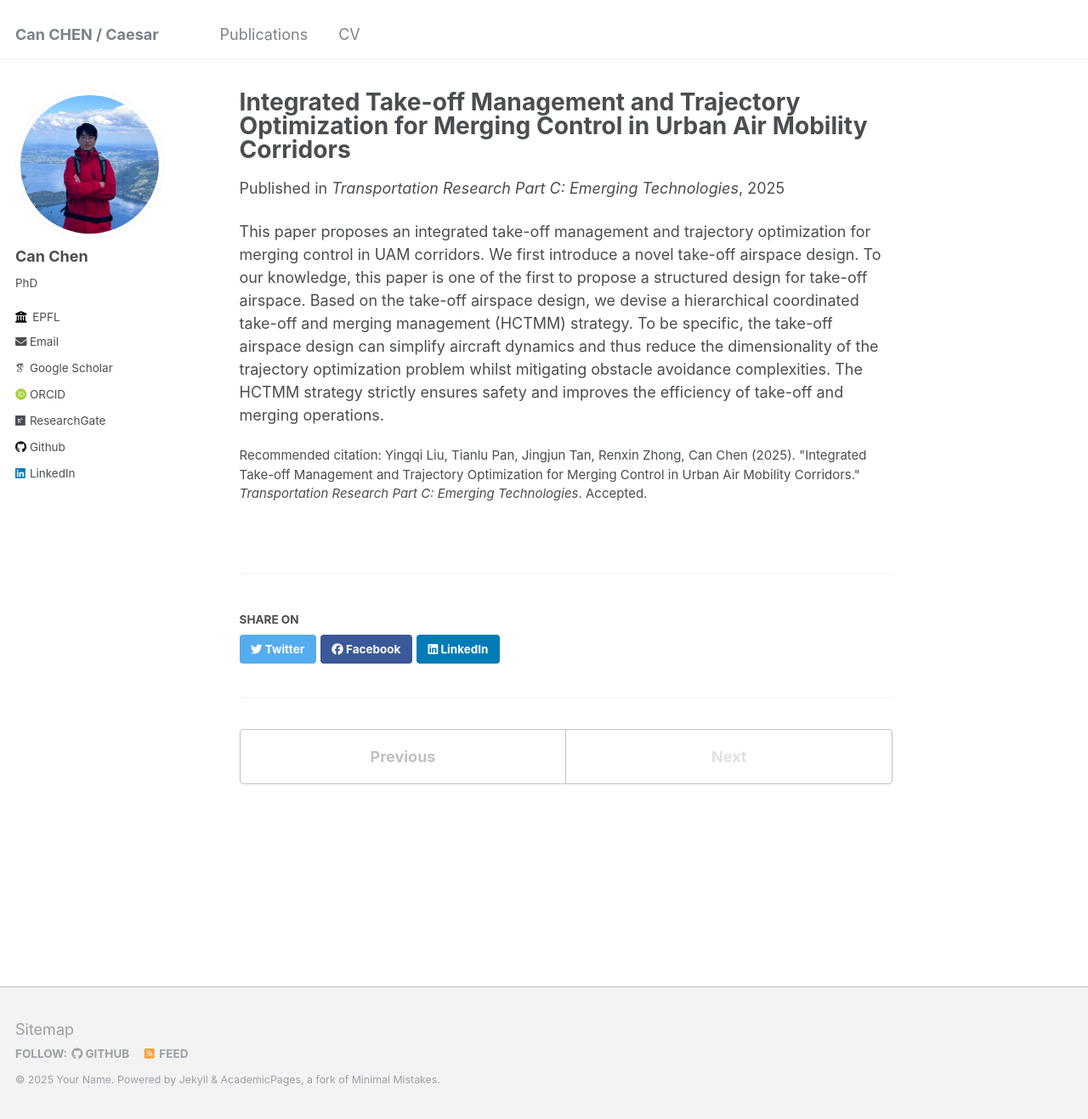
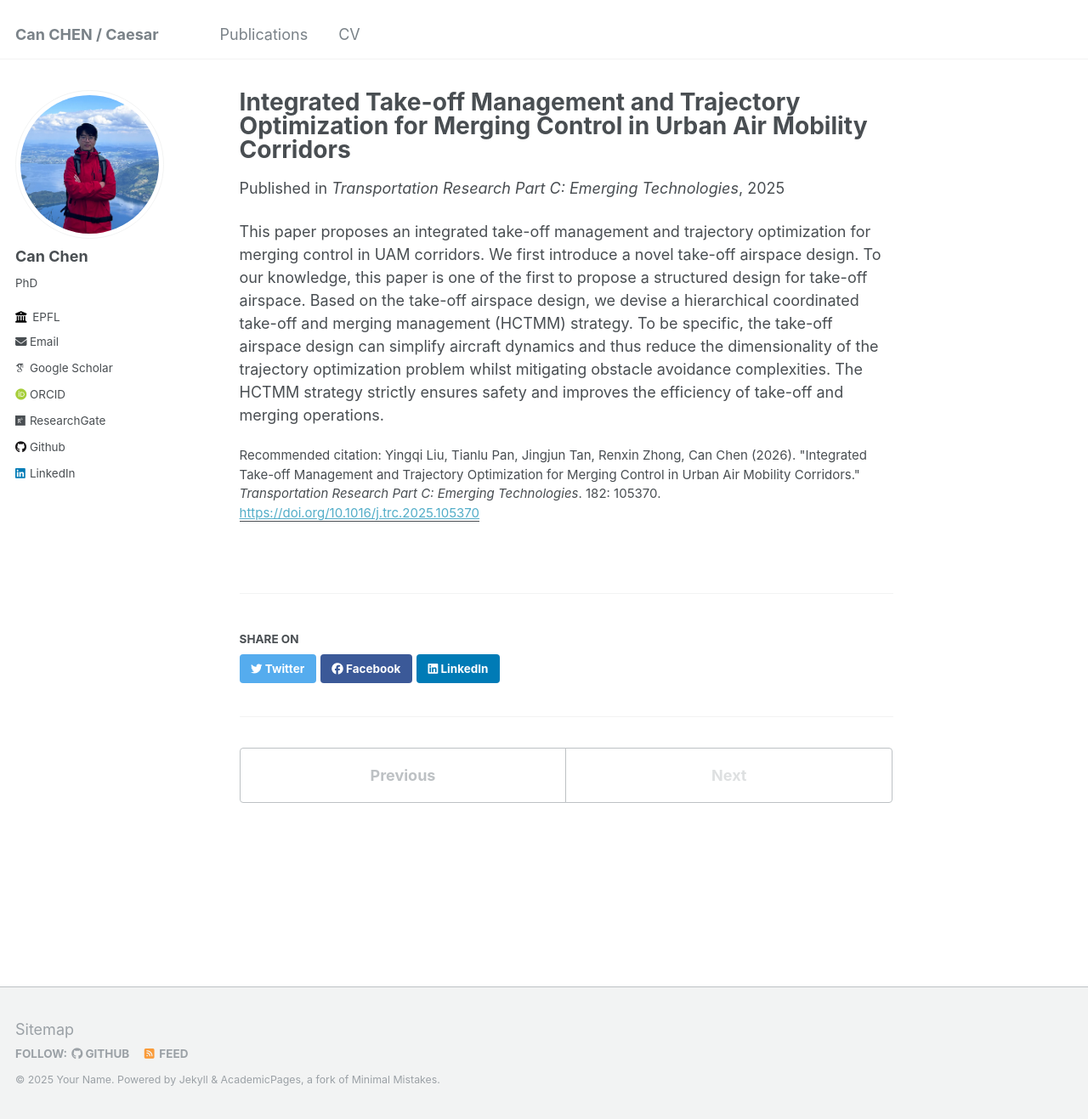
Before and after one commit to CanChen-Caesar/CanChen-Caesar.github.io, a Jekyll site: the page built from _publications/2025-09-30-TRC-liu2025integrated.md, in a window 1280 px wide and 1317 px high. Shown: the whole window at 85% size. Built offline with Jekyll 4.4.1, drawn with Linux system fonts in a browser that asks for light colours; some web fonts are replaced.

Commit message:
Update 2025-09-30-TRC-liu2025integrated.md

```diff
--- a/_publications/2025-09-30-TRC-liu2025integrated.md
+++ b/_publications/2025-09-30-TRC-liu2025integrated.md
@@ -5,8 +5,8 @@ permalink: /publication/2025-09-30-TRC-liu2025integrated
 excerpt: 'This paper proposed an Integrated Strategy for Take-off Management and Trajectory Control in Urban Air Mobility Corridors Merging Sections.'
 date: 2025-09-30
 venue: 'Transportation Research Part C: Emerging Technologies'
-paperurl: ' '
-citation: 'Yingqi Liu, Tianlu Pan, Jingjun Tan, Renxin Zhong, Can Chen (2025). &quot;Integrated Take-off Management and Trajectory Optimization for Merging Control in Urban Air Mobility Corridors.&quot; <i>Transportation Research Part C: Emerging Technologies</i>. Accepted.'
+paperurl: 'https://doi.org/10.1016/j.trc.2025.105370'
+citation: 'Yingqi Liu, Tianlu Pan, Jingjun Tan, Renxin Zhong, Can Chen (2026). &quot;Integrated Take-off Management and Trajectory Optimization for Merging Control in Urban Air Mobility Corridors.&quot; <i>Transportation Research Part C: Emerging Technologies</i>. 182: 105370.'
 ---
 
 This paper proposes an integrated take-off management and trajectory optimization for merging control in UAM corridors. We first introduce a novel take-off airspace design. To our knowledge, this paper is one of the first to propose a structured design for take-off airspace. Based on the take-off airspace design, we devise a hierarchical coordinated take-off and merging management (HCTMM) strategy. To be specific, the take-off airspace design can simplify aircraft dynamics and thus reduce the dimensionality of the trajectory optimization problem whilst mitigating obstacle avoidance complexities. The HCTMM strategy strictly ensures safety and improves the efficiency of take-off and merging operations.
```
